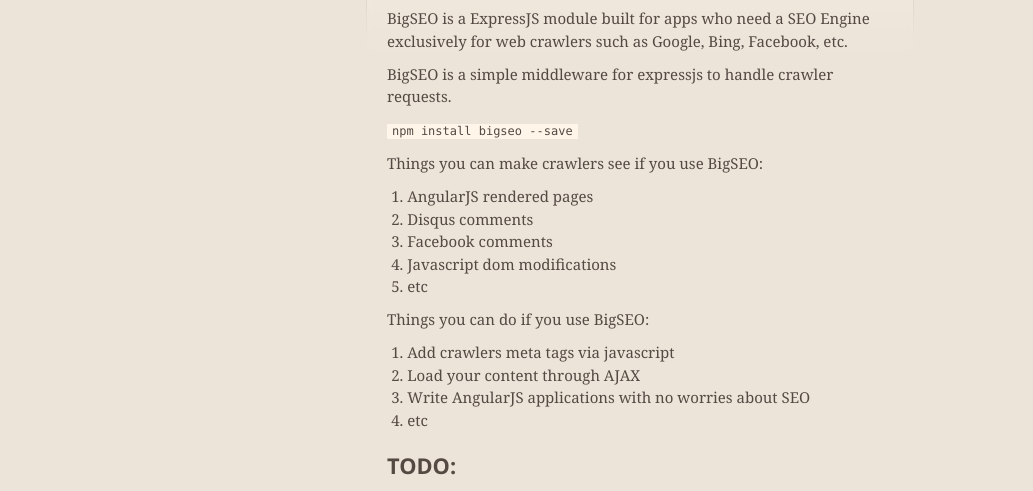
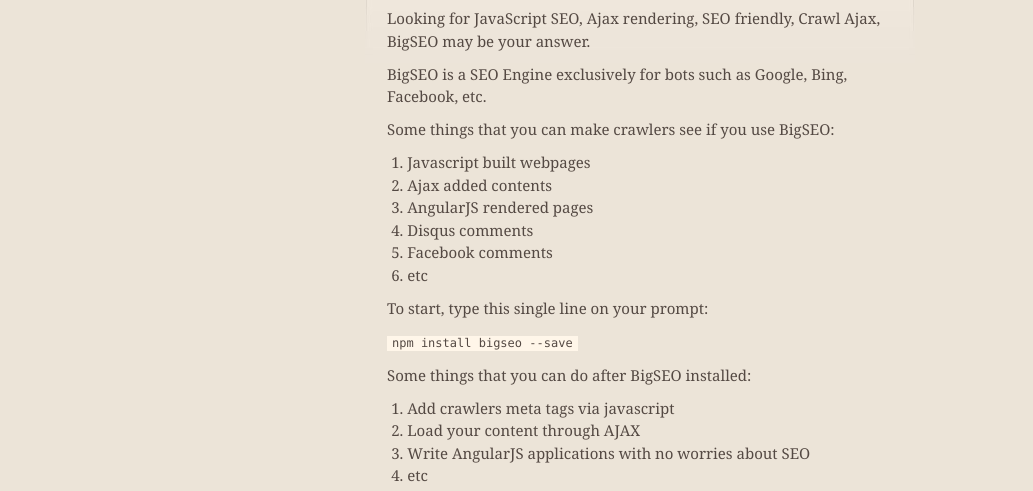
Before and after one commit to grillorafael/bigseo, a plain HTML site: page index.html in a window 1280 px wide. Shown: the part 282-773 px from the top of the page, without its empty margins (0-1033 px from the left). Drawn offline with nearby package versions, Linux system fonts and the light colour scheme.

Commit message:
Update index.html

```diff
--- a/index.html
+++ b/index.html
@@ -50,22 +50,26 @@
         <h1>
 <a name="bigseo" class="anchor" href="#bigseo"><span class="octicon octicon-link"></span></a>BigSEO</h1>
 
-<p>BigSEO is a ExpressJS module built for apps who need a SEO Engine exclusively for web crawlers such as Google, Bing, Facebook, etc.</p>
+<p>Looking for JavaScript SEO, Ajax rendering, SEO friendly, Crawl Ajax, BigSEO may be your answer.</p>
 
-<p>BigSEO is a simple middleware for expressjs to handle crawler requests.</p>
+<p>BigSEO is a SEO Engine exclusively for bots such as Google, Bing, Facebook, etc.</p>
+
+<p>Some things that you can make crawlers see if you use BigSEO:</p>
+
+<ol>
+<li>Javascript built webpages</li>
+<li>Ajax added contents</li>
+<li>AngularJS rendered pages</li>
+<li>Disqus comments</li>
+<li>Facebook comments</li>
+<li>etc</li>
+</ol>
+
+<p>To start, type this single line on your prompt:</p>
 
 <p><code>npm install bigseo --save</code></p>
 
-<p>Things you can make crawlers see if you use BigSEO:</p>
-
-<ol>
-<li>AngularJS rendered pages</li>
-<li>Disqus comments</li>
-<li>Facebook comments</li>
-<li>Javascript dom modifications</li>
-<li>etc</li>
-</ol><p>Things you can do if you use BigSEO:</p>
-
+<p>Some things that you can do after BigSEO installed:</p>
 <ol>
 <li>Add crawlers meta tags via javascript</li>
 <li>Load your content through AJAX</li>
```
